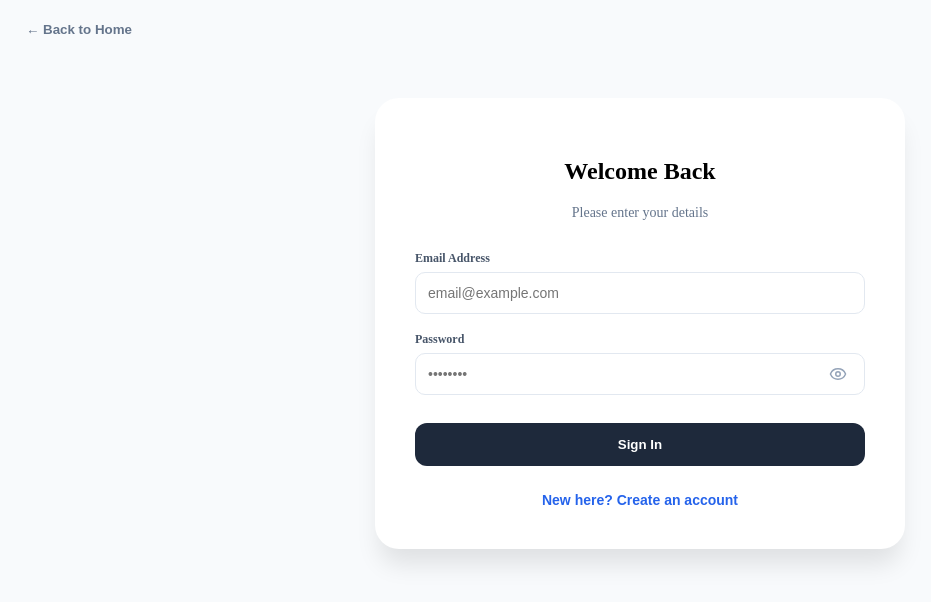
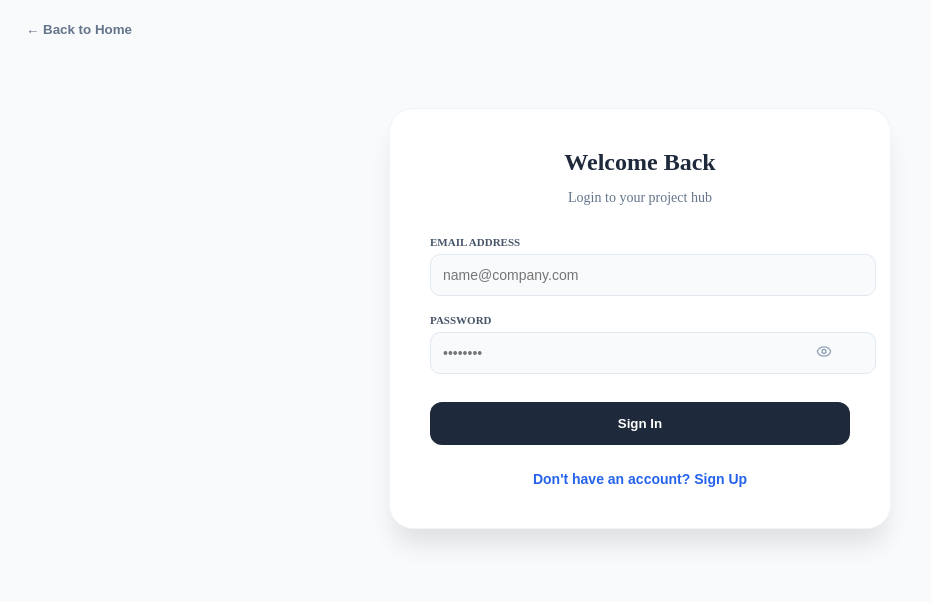
Before and after one commit to thakuryash31/interior-project-management-app, a React (Vite) app: page / in a window 1280 px wide. Both pictures are taken after a click on the button "Login". Shown: the top 602 px of the page, without its empty margins (0-931 px from the left). Built offline with nearby package versions, Linux system fonts and the light colour scheme.

Commit message:
Auth error resolution

```diff
--- a/src/Auth.jsx
+++ b/src/Auth.jsx
@@ -1,7 +1,7 @@
 import React, { useState } from 'react';
 import { supabase } from './supabase';
 import {
-  Loader2, User, Mail, Phone, Lock, Eye, EyeOff, AlertCircle
+  Loader2, Mail, Phone, Lock, Eye, EyeOff, User, AlertCircle
 } from 'lucide-react';
 
 export default function Auth() {
@@ -11,27 +11,25 @@ export default function Auth() {
   const [errors, setErrors] = useState({});
 
   const [form, setForm] = useState({
-    firstName: '', lastName: '', email: '', mobile: '', password: '', confirmPassword: ''
+    firstName: '',
+    lastName: '',
+    email: '',
+    mobile: '',
+    password: '',
+    confirmPassword: ''
   });
 
-  // --- Validation Logic ---
+  // --- Client-Side Validation ---
   const validate = () => {
     let newErrors = {};
-
-    // Email regex
-    if (!/\S+@\S+\.\S+/.test(form.email)) newErrors.email = "Invalid email format";
+    if (!/\S+@\S+\.\S+/.test(form.email)) newErrors.email = "Invalid email address";
 
     if (isSignUp) {
-      if (form.firstName.length < 2) newErrors.firstName = "Name too short";
-      if (form.lastName.length < 1) newErrors.lastName = "Last name required";
-
-      // Indian Mobile validation (10 digits)
-      if (!/^[6-9]\d{9}$/.test(form.mobile)) newErrors.mobile = "Invalid 10-digit mobile number";
-
-      if (form.password.length < 6) newErrors.password = "Password must be 6+ chars";
+      if (form.firstName.trim().length < 2) newErrors.firstName = "First name required";
+      if (!/^[6-9]\d{9}$/.test(form.mobile)) newErrors.mobile = "Invalid 10-digit mobile";
+      if (form.password.length < 6) newErrors.password = "Min 6 characters required";
       if (form.password !== form.confirmPassword) newErrors.confirmPassword = "Passwords do not match";
     }
-
     setErrors(newErrors);
     return Object.keys(newErrors).length === 0;
   };
@@ -43,6 +41,7 @@ export default function Auth() {
     setLoading(true);
     try {
       if (isSignUp) {
+        // 1. Create the Auth User
         const { data: authData, error: authError } = await supabase.auth.signUp({
           email: form.email,
           password: form.password,
@@ -50,6 +49,8 @@ export default function Auth() {
 
         if (authError) throw authError;
 
+        // 2. Immediate Profile Creation
+        // Note: This relies on "Confirm Email" being OFF in Supabase settings
         if (authData?.user) {
           const { error: profileError } = await supabase
             .from('profiles')
@@ -62,16 +63,18 @@ export default function Auth() {
             }]);
 
           if (profileError) throw profileError;
-          alert("Registration successful! Check your email for verification.");
+          alert("Account created successfully!");
         }
       } else {
-        const { error } = await supabase.auth.signInWithPassword({
+        // Login Logic
+        const { error: loginError } = await supabase.auth.signInWithPassword({
           email: form.email,
           password: form.password
         });
-        if (error) throw error;
+        if (loginError) throw loginError;
       }
     } catch (err) {
+      // Catch RLS or Rate Limit errors
       alert(err.message);
     } finally {
       setLoading(false);
@@ -79,58 +82,70 @@ export default function Auth() {
   };
 
   return (
-    <div style={authContainer}>
+    <div style={authWrapper}>
       <div style={authCard}>
-        <div style={{ textAlign: 'center', marginBottom: '30px' }}>
-          <h2>{isSignUp ? "Create Account" : "Welcome Back"}</h2>
-          <p style={{ color: '#64748b', fontSize: '14px' }}>Please enter your details</p>
+        <div style={header}>
+          <h2 style={title}>{isSignUp ? "Create Account" : "Welcome Back"}</h2>
+          <p style={subtitle}>{isSignUp ? "Register your design firm" : "Login to your project hub"}</p>
         </div>
 
-        <form onSubmit={handleAuth} style={formStyle}>
+        <form onSubmit={handleAuth} style={formBox}>
           {isSignUp && (
-            <div style={grid2}>
+            <div style={row}>
               <div style={inputGroup}>
                 <label style={label}>First Name</label>
-                <input required style={input(errors.firstName)} placeholder="John"
-                  onChange={e => setForm({...form, firstName: e.target.value})} />
-                {errors.firstName && <span style={errText}>{errors.firstName}</span>}
+                <input
+                  style={input(errors.firstName)}
+                  placeholder="John"
+                  onChange={e => setForm({...form, firstName: e.target.value})}
+                />
               </div>
               <div style={inputGroup}>
                 <label style={label}>Last Name</label>
-                <input required style={input(errors.lastName)} placeholder="Doe"
-                  onChange={e => setForm({...form, lastName: e.target.value})} />
+                <input
+                  style={input(errors.lastName)}
+                  placeholder="Doe"
+                  onChange={e => setForm({...form, lastName: e.target.value})}
+                />
               </div>
             </div>
           )}
 
           <div style={inputGroup}>
             <label style={label}>Email Address</label>
-            <input type="email" required style={input(errors.email)} placeholder="email@example.com"
-              onChange={e => setForm({...form, email: e.target.value})} />
+            <input
+              type="email"
+              style={input(errors.email)}
+              placeholder="name@company.com"
+              onChange={e => setForm({...form, email: e.target.value})}
+            />
             {errors.email && <span style={errText}>{errors.email}</span>}
           </div>
 
           {isSignUp && (
             <div style={inputGroup}>
               <label style={label}>Mobile Number</label>
-              <input type="tel" required style={input(errors.mobile)} placeholder="9876543210"
-                onChange={e => setForm({...form, mobile: e.target.value})} />
+              <input
+                type="tel"
+                style={input(errors.mobile)}
+                placeholder="9876543210"
+                onChange={e => setForm({...form, mobile: e.target.value})}
+              />
               {errors.mobile && <span style={errText}>{errors.mobile}</span>}
             </div>
           )}
 
           <div style={inputGroup}>
             <label style={label}>Password</label>
-            <div style={passWrapper}>
+            <div style={{position:'relative'}}>
               <input
                 type={showPassword ? "text" : "password"}
-                required
-                style={{...input(errors.password), width:'100%'}}
+                style={input(errors.password)}
                 placeholder="••••••••"
                 onChange={e => setForm({...form, password: e.target.value})}
               />
               <button type="button" onClick={() => setShowPassword(!showPassword)} style={eyeBtn}>
-                {showPassword ? <EyeOff size={18}/> : <Eye size={18}/>}
+                {showPassword ? <EyeOff size={16}/> : <Eye size={16}/>}
               </button>
             </div>
             {errors.password && <span style={errText}>{errors.password}</span>}
@@ -141,7 +156,6 @@ export default function Auth() {
               <label style={label}>Confirm Password</label>
               <input
                 type={showPassword ? "text" : "password"}
-                required
                 style={input(errors.confirmPassword)}
                 placeholder="••••••••"
                 onChange={e => setForm({...form, confirmPassword: e.target.value})}
@@ -151,12 +165,12 @@ export default function Auth() {
           )}
 
           <button type="submit" style={submitBtn} disabled={loading}>
-            {loading ? <Loader2 className="animate-spin" size={20}/> : (isSignUp ? "Register" : "Sign In")}
+            {loading ? <Loader2 className="animate-spin" size={20}/> : (isSignUp ? "Sign Up" : "Sign In")}
           </button>
         </form>
 
         <button onClick={() => {setIsSignUp(!isSignUp); setErrors({});}} style={toggleBtn}>
-          {isSignUp ? "Already have an account? Login" : "New here? Create an account"}
+          {isSignUp ? "Already have an account? Login" : "Don't have an account? Sign Up"}
         </button>
       </div>
     </div>
@@ -164,15 +178,17 @@ export default function Auth() {
 }
 
 // --- STYLES ---
-const authContainer = { display: 'flex', justifyContent: 'center', padding: '40px 20px' };
-const authCard = { background: '#fff', padding: '40px', borderRadius: '24px', width: '100%', maxWidth: '450px', boxShadow: '0 20px 25px -5px rgba(0,0,0,0.1)' };
-const formStyle = { display: 'flex', flexDirection: 'column', gap: '18px' };
-const grid2 = { display: 'grid', gridTemplateColumns: '1fr 1fr', gap: '15px' };
-const inputGroup = { display: 'flex', flexDirection: 'column', gap: '6px', position: 'relative' };
-const label = { fontSize: '12px', fontWeight: 'bold', color: '#475569' };
-const input = (hasError) => ({ padding: '12px', borderRadius: '10px', border: hasError ? '1px solid #ef4444' : '1px solid #e2e8f0', outline: 'none', fontSize: '14px', transition:'0.2s' });
-const passWrapper = { position: 'relative', display: 'flex', alignItems: 'center' };
-const eyeBtn = { position: 'absolute', right: '12px', background: 'none', border: 'none', color: '#94a3b8', cursor: 'pointer', display: 'flex' };
+const authWrapper = { display: 'flex', justifyContent: 'center', padding: '50px 20px' };
+const authCard = { background: '#fff', padding: '40px', borderRadius: '24px', width: '100%', maxWidth: '420px', boxShadow: '0 20px 25px -5px rgba(0,0,0,0.1)', border: '1px solid #f1f5f9' };
+const header = { textAlign: 'center', marginBottom: '30px' };
+const title = { margin: '0 0 8px 0', fontSize: '24px', fontWeight: '800', color: '#1e293b' };
+const subtitle = { color: '#64748b', fontSize: '14px' };
+const formBox = { display: 'flex', flexDirection: 'column', gap: '18px' };
+const row = { display: 'grid', gridTemplateColumns: '1fr 1fr', gap: '12px' };
+const inputGroup = { display: 'flex', flexDirection: 'column', gap: '6px' };
+const label = { fontSize: '11px', fontWeight: '800', color: '#475569', textTransform: 'uppercase' };
+const input = (err) => ({ padding: '12px', borderRadius: '10px', border: err ? '1px solid #ef4444' : '1px solid #e2e8f0', background: '#f8fafc', outline: 'none', fontSize: '14px', width: '100%' });
+const eyeBtn = { position: 'absolute', right: '12px', top: '50%', transform: 'translateY(-50%)', background: 'none', border: 'none', color: '#94a3b8', cursor: 'pointer' };
 const submitBtn = { background: '#1e293b', color: '#fff', padding: '14px', borderRadius: '12px', border: 'none', fontWeight: 'bold', cursor: 'pointer', display: 'flex', justifyContent: 'center', marginTop: '10px' };
-const toggleBtn = { background: 'none', border: 'none', color: '#2563eb', marginTop: '25px', cursor: 'pointer', fontSize: '14px', width: '100%', fontWeight: '600' };
+const toggleBtn = { background: 'none', border: 'none', color: '#2563eb', marginTop: '25px', cursor: 'pointer', fontSize: '14px', fontWeight: '600', width: '100%' };
 const errText = { color: '#ef4444', fontSize: '11px', fontWeight: '600' };
```
